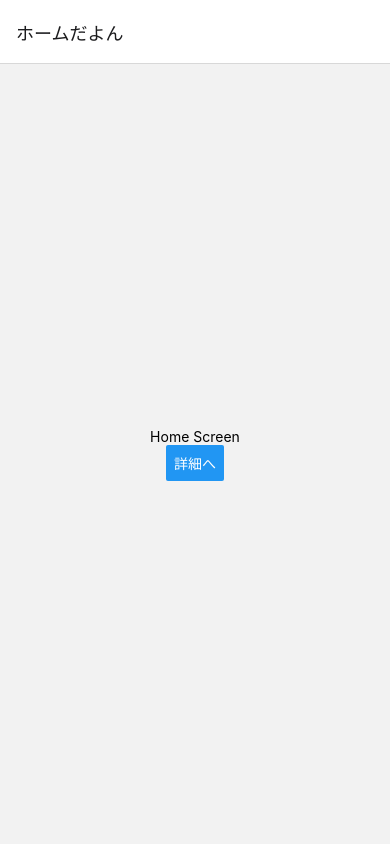
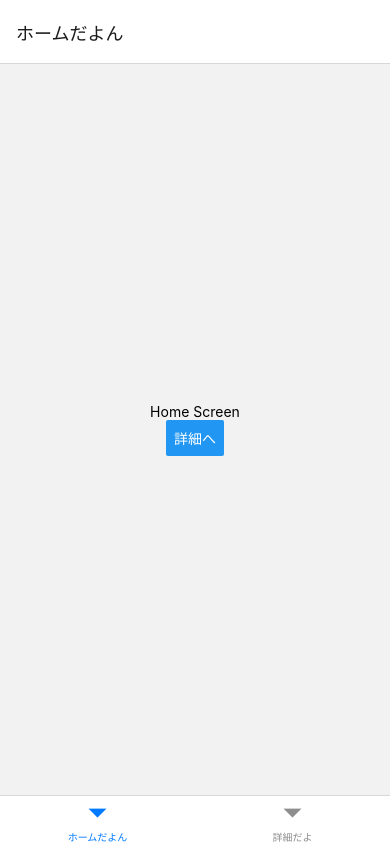
Before and after one commit to jimachi/react-native-paper-sample, a React Native app: screen / in a window 390 px wide. Built offline with nearby package versions, Linux system fonts and the light colour scheme.

Commit message:
feat: bottom-tabsのテスト

```diff
--- a/App.js
+++ b/App.js
@@ -3,6 +3,7 @@ import React from 'react';
 import { View, Text, Button } from 'react-native';
 import { NavigationContainer, useNavigation } from '@react-navigation/native';
 import { createStackNavigator } from '@react-navigation/stack';
+import { createBottomTabNavigator } from '@react-navigation/bottom-tabs';
 
 function HomeScreen() {
   const navigation = useNavigation();
@@ -39,24 +40,23 @@ function DetailScreen() {
 };
 
 const Stack = createStackNavigator();
+const Tab = createBottomTabNavigator();
 
 export default function App() {
   return (
     <NavigationContainer>
-      <Stack.Navigator
-        initialRouteName="Home"
-      >
-        <Stack.Screen
+      <Tab.Navigator>
+        <Tab.Screen
           name="Home"
           component={HomeScreen}
           options={{ title: 'ホームだよん' }}
         />
-        <Stack.Screen
+        <Tab.Screen
           name="Detail"
           component={DetailScreen}
-          options={{ title: '詳細だよ'}}
+          options={{ title: '詳細だよ' }}
         />
-      </Stack.Navigator>
+      </Tab.Navigator>
     </NavigationContainer>
   );
 };
--- a/package.json
+++ b/package.json
@@ -10,9 +10,10 @@
     "eject": "expo eject"
   },
   "dependencies": {
+    "@react-navigation/bottom-tabs": "^6.3.1",
     "@react-navigation/native": "^6.0.10",
     "@react-navigation/stack": "^6.2.1",
-    "expo": "~44.0.0",
+    "expo": "^44.0.6",
     "expo-status-bar": "~1.2.0",
     "react": "17.0.1",
     "react-dom": "17.0.1",
```
Also changed, not shown: 2 other files (tests, documents, lock files or other folders).
